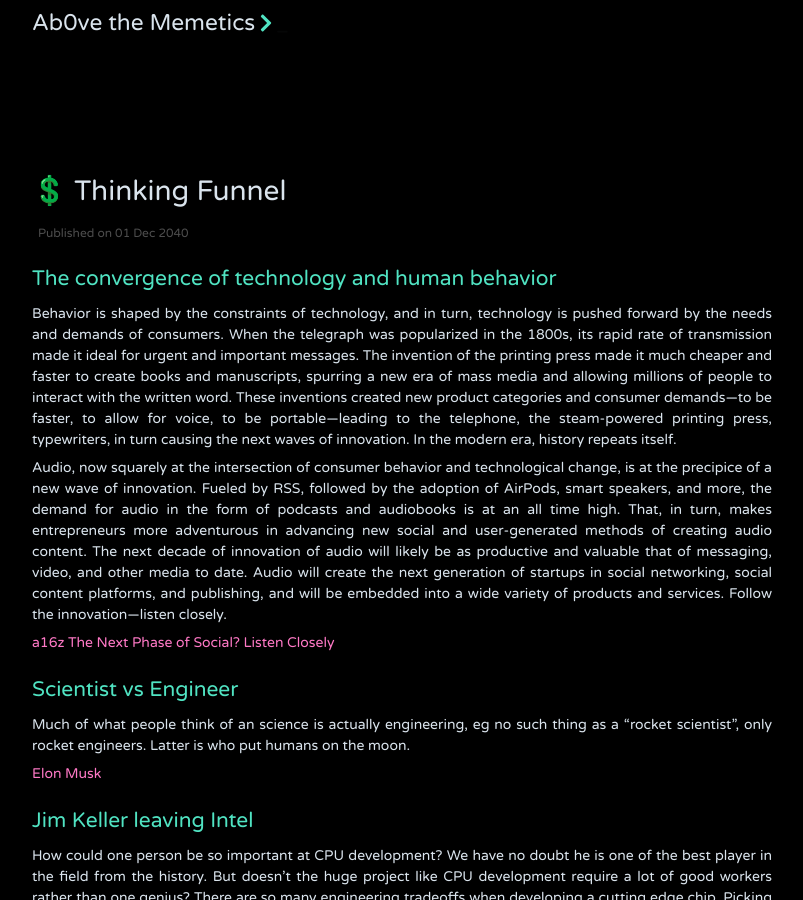
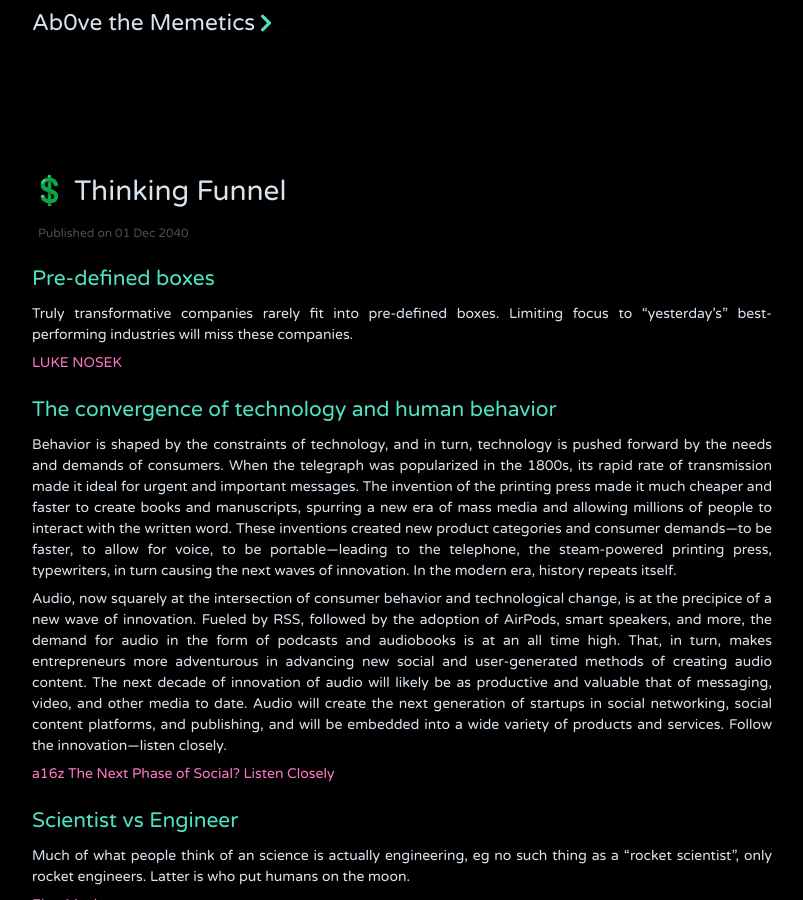
Before and after one commit to jithendrabsy/thoughts, a Jekyll site: the page built from _posts/2040-12-01-thinking.md, in a window 1280 px wide and 900 px high. Shown: the whole window, without its empty margins (238-1041 px from the left). Built offline with Jekyll 4.4.1, drawn with Linux system fonts in a browser that asks for light colours; nearby versions of some CDN libraries.

Commit message:
Update T

```diff
--- a/_posts/2040-12-01-thinking.md
+++ b/_posts/2040-12-01-thinking.md
@@ -4,6 +4,13 @@ title:  "💲 Thinking Funnel"
 description:
 tags: Creation
 ---
+
+## Pre-defined boxes
+
+Truly transformative companies rarely fit into pre-defined boxes. Limiting focus to “yesterday’s” best-performing industries will miss these companies.
+
+[LUKE NOSEK](http://www.gigafund.com/)
+
 
 ## The convergence of technology and human behavior
 
```
